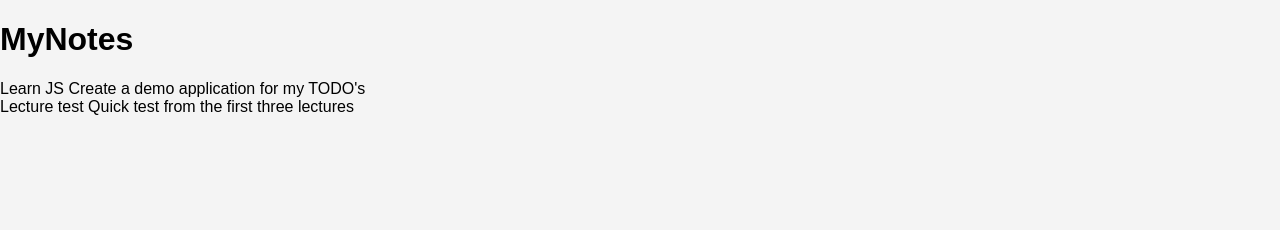
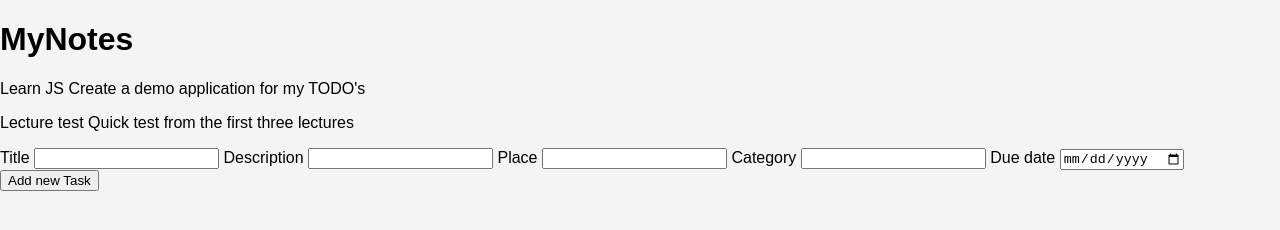
Before and after one commit to MateuszKosowski/MyTodoApp, a plain HTML site: page index.html in a window 1280 px wide. Drawn offline with Linux system fonts and the light colour scheme.

Commit message:
Add form inputs and functionality to create new TODO items

```diff
--- a/index.html
+++ b/index.html
@@ -15,6 +15,23 @@
 <body>
     <h1>MyNotes</h1>
     <div class="todoListView"></div>
+    <div class="todoFormView">
+        <form>
+            <label>Title</label>
+            <input type="text" id="inputTitle" />
+            <label>Description</label>
+            <input type="text" id="inputDescription" />
+            <label>Place</label>
+            <input type="text" id="inputPlace" />
+            <label>Category</label>
+            <input type="text" id="inputCategory" />
+            <label>Due date</label>
+            <input type="date" id="inputDate" />
+            <input type="button" value="Add new Task" onclick="addTodo()" />
+        </form>
+    </div>
+
+
 </body>
 
 <!-- Jeśli script jest w head to wykonuje się przed załadowaniem body -->
--- a/script.js
+++ b/script.js
@@ -43,13 +43,31 @@ let updateTodoList = () => {
         todoListDiv.removeChild(todoListDiv.firstChild);
     }
 
-    for (let todo in todoList) {
-        let newElement = document.createElement("div");
-        let newContent = document.createTextNode(
-            todoList[todo].title + " " + todoList[todo].description);
-        newElement.appendChild(newContent);
-        todoListDiv.appendChild(newElement);
+    for (let todo of todoList) {
+        const newDiv = document.createElement("div");
+        const newP = document.createElement("p");
+        newP.textContent = todo.title + " " + todo.description;
+        newDiv.appendChild(newP);
+        todoListDiv.appendChild(newDiv);
     }
+
+};
+
+let addTodo = (todo) => {
+
+    const form = document.querySelector(".todoFormView form");
+    const { inputTitle, inputDescription, inputPlace, inputCategory, inputDate } = form.elements;
+
+    const newTodoItem = new TodoItem({
+        title: inputTitle.value,
+        description: inputDescription.value,
+        place: inputPlace.value,
+        category: inputCategory.value,
+        dueDate: new Date(inputDate.value)
+    });
+
+    todoList.push(newTodoItem);
+    updateTodoList();
 }
 
 updateTodoList();
```
